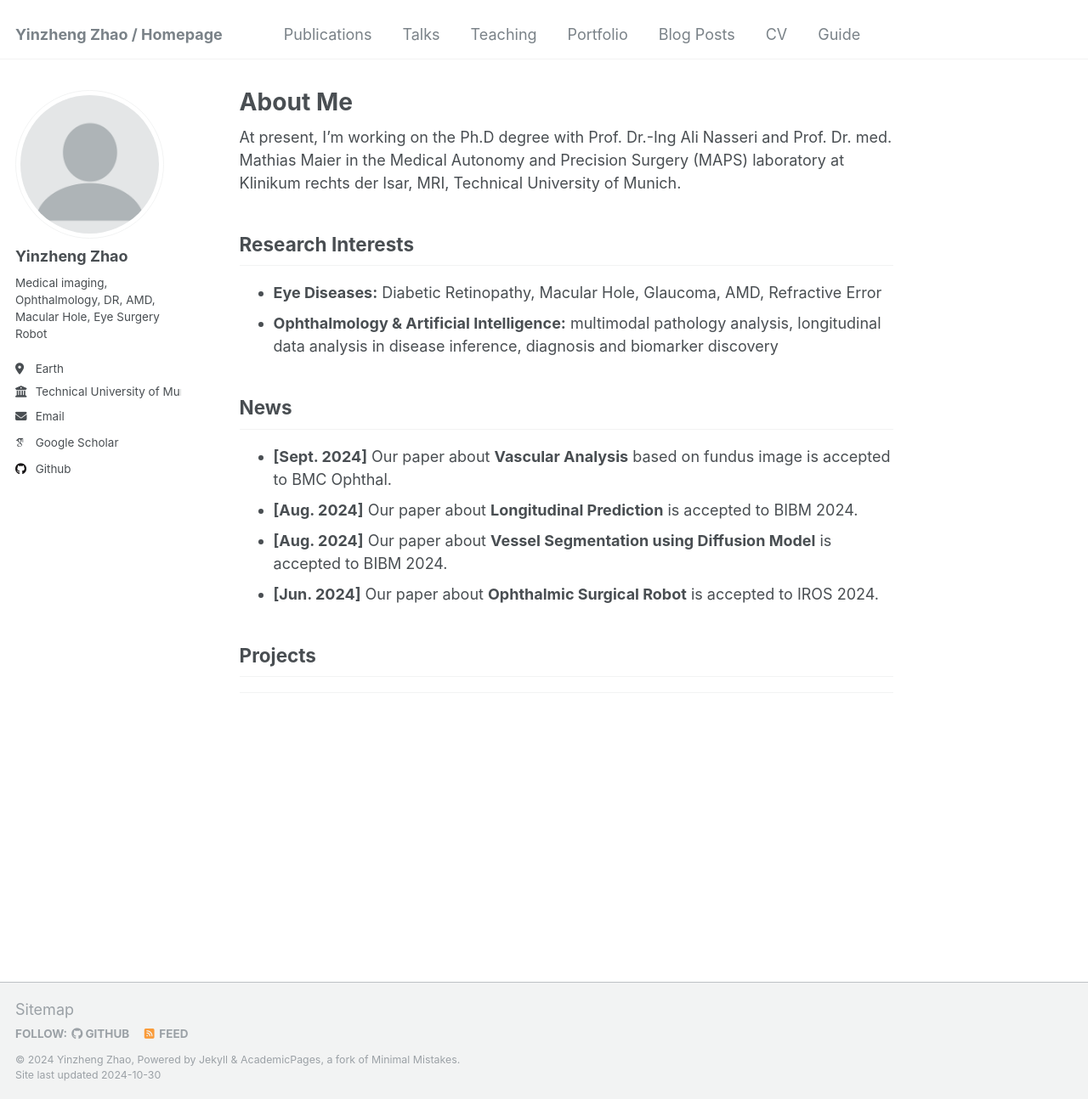
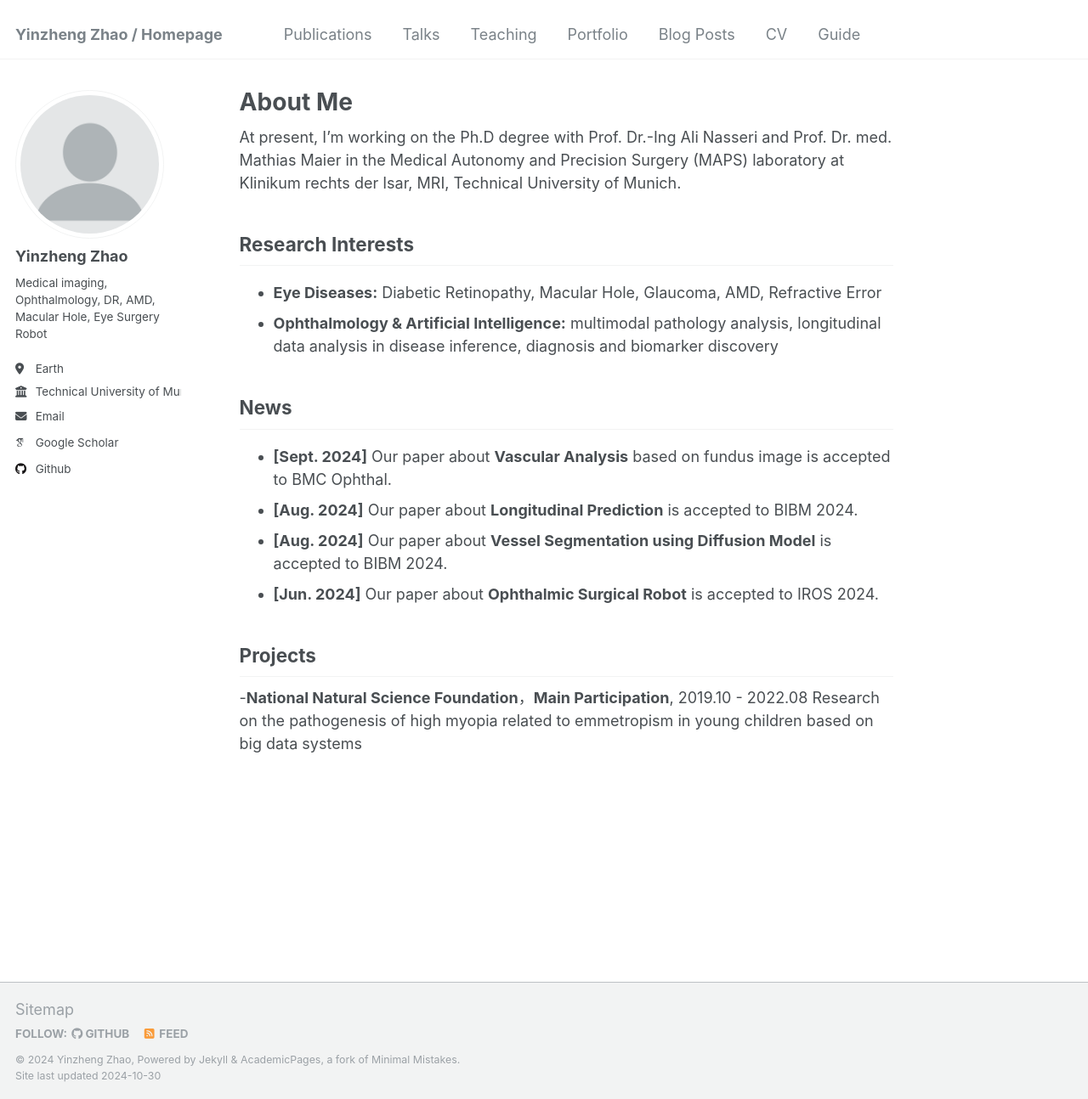
Before and after one commit to rouroumeimei/rouroumeimei.github.io, a Jekyll site: the page built from _pages/about.md, in a window 1280 px wide and 1294 px high. Shown: the whole window at 85% size. Built offline with Jekyll 4.4.1, drawn with Linux system fonts in a browser that asks for light colours; some web fonts are replaced.

Commit message:
Update about.md

```diff
--- a/_pages/about.md
+++ b/_pages/about.md
@@ -22,4 +22,6 @@ At present, I'm working on the Ph.D degree with Prof. Dr.-Ing Ali Nasseri and Pr
 - **[Jun. 2024]** Our paper about **Ophthalmic Surgical Robot** is accepted to IROS 2024.
 
 ## Projects
-------
+
+-**National Natural Science Foundation**，**Main Participation**, 2019.10 - 2022.08
+Research on the pathogenesis of high myopia related to emmetropism in young children based on big data systems
```
